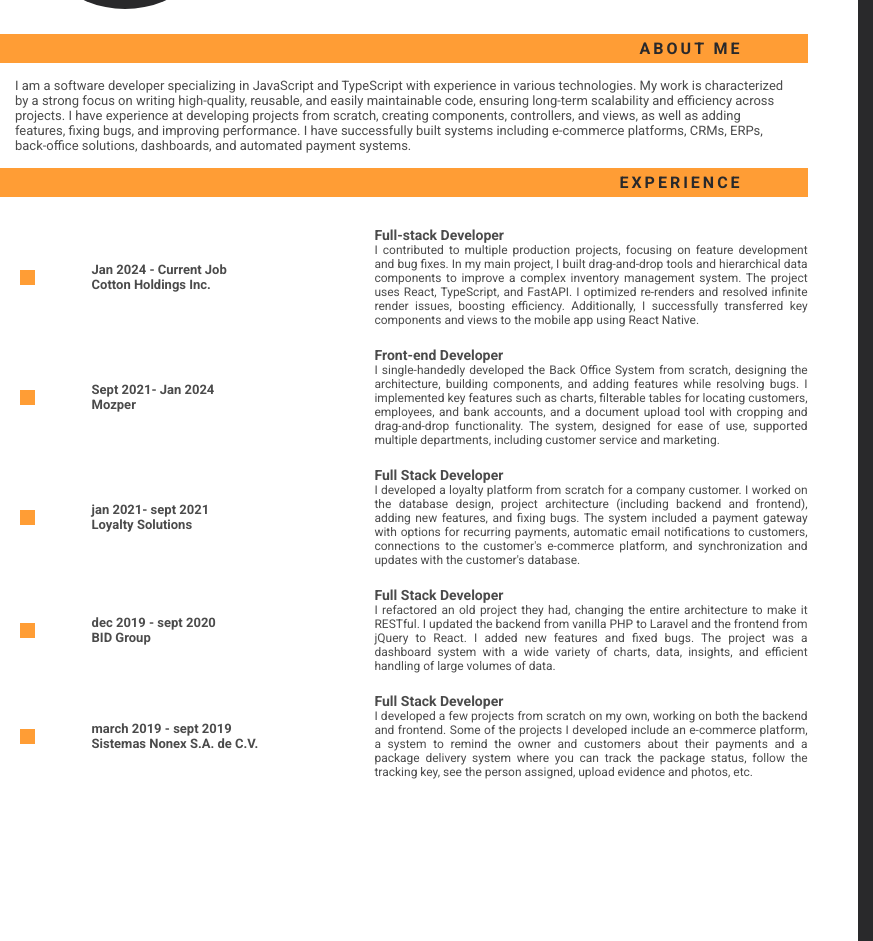
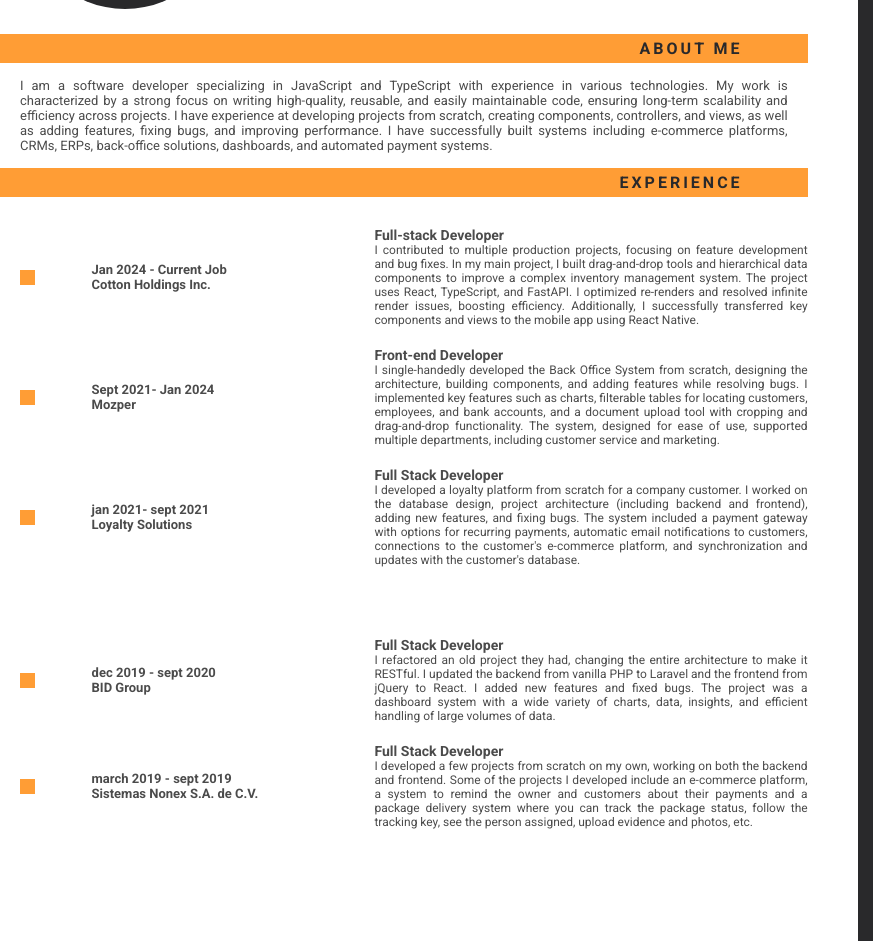
Before and after one commit to alanicio/resume, a plain HTML site: page index.html in a window 1280 px wide. Shown: the part 216-1157 px from the top of the page, 0-873 px from the left. Drawn offline with Linux system fonts and the light colour scheme.

Commit message:
CV finished with new format

```diff
--- a/assets/index.css
+++ b/assets/index.css
@@ -63,12 +63,14 @@ a {
 
 .page-break-before-always {
   page-break-before: always;
+  padding-top: 50px;
 }
 
 .mb-30 {
   margin-bottom: 30px;
 }
 
-.p-10 {
-  padding: 15px;
+.paragraph-about-me {
+  padding: 15px 20px;
+  text-align: justify;
 }
--- a/index.html
+++ b/index.html
@@ -24,7 +24,7 @@
       <div class="title-container primary-color">
         <h2>ABOUT ME</h2>
       </div>
-      <P class="fs-13 p-10">
+      <P class="fs-13 paragraph-about-me">
         I am a software developer specializing in JavaScript and TypeScript with experience in various technologies. My
         work is characterized by a strong focus on writing high-quality, reusable, and easily maintainable code,
         ensuring long-term scalability and efficiency across projects. I have experience at developing projects from
@@ -103,7 +103,7 @@
             </p>
           </div>
         </li>
-        <li class="page-break-before-always">
+        <li>
           <div class="square-bullet"></div>
           <div class="date-and-company">
             <p>march 2019 - sept 2019</p>
```
